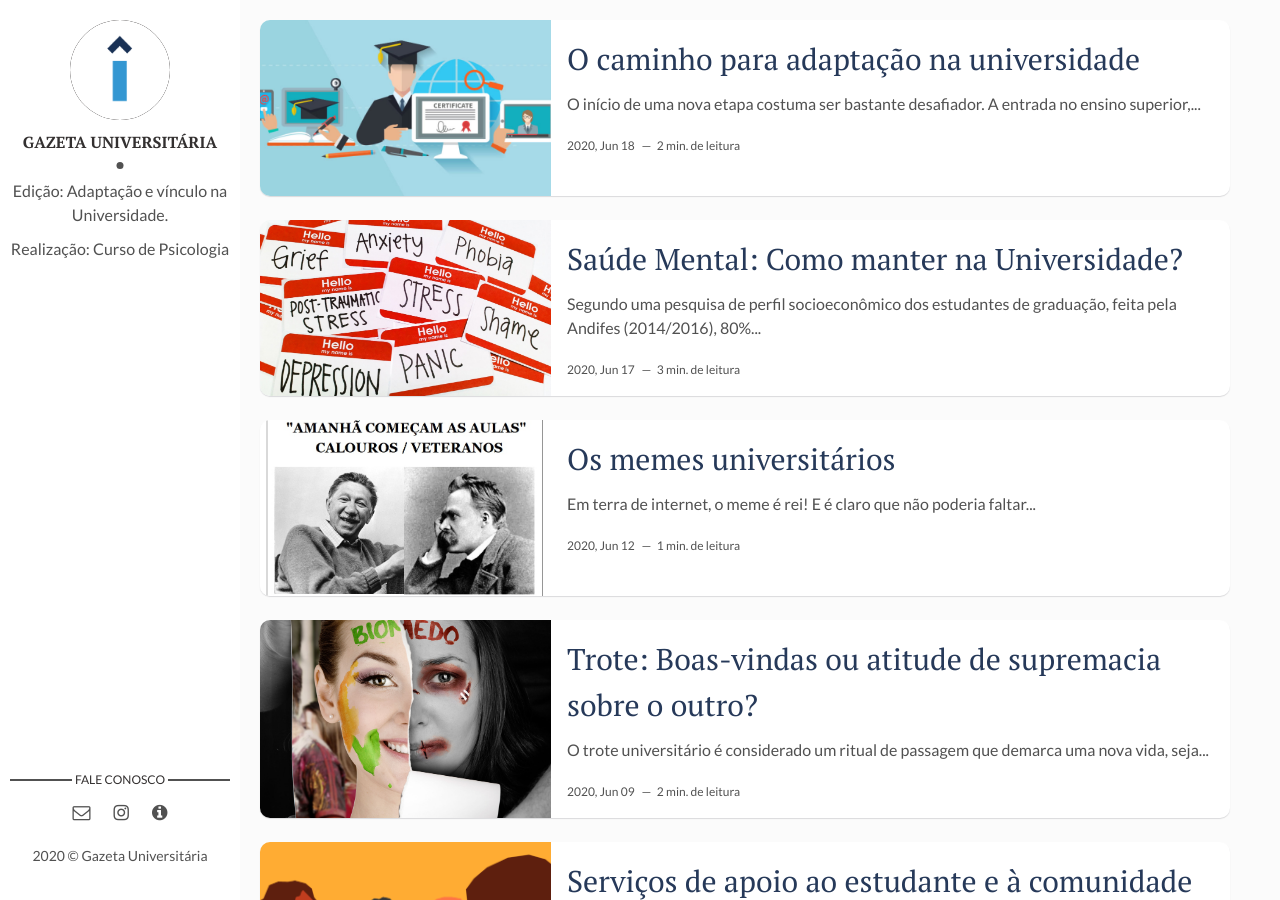
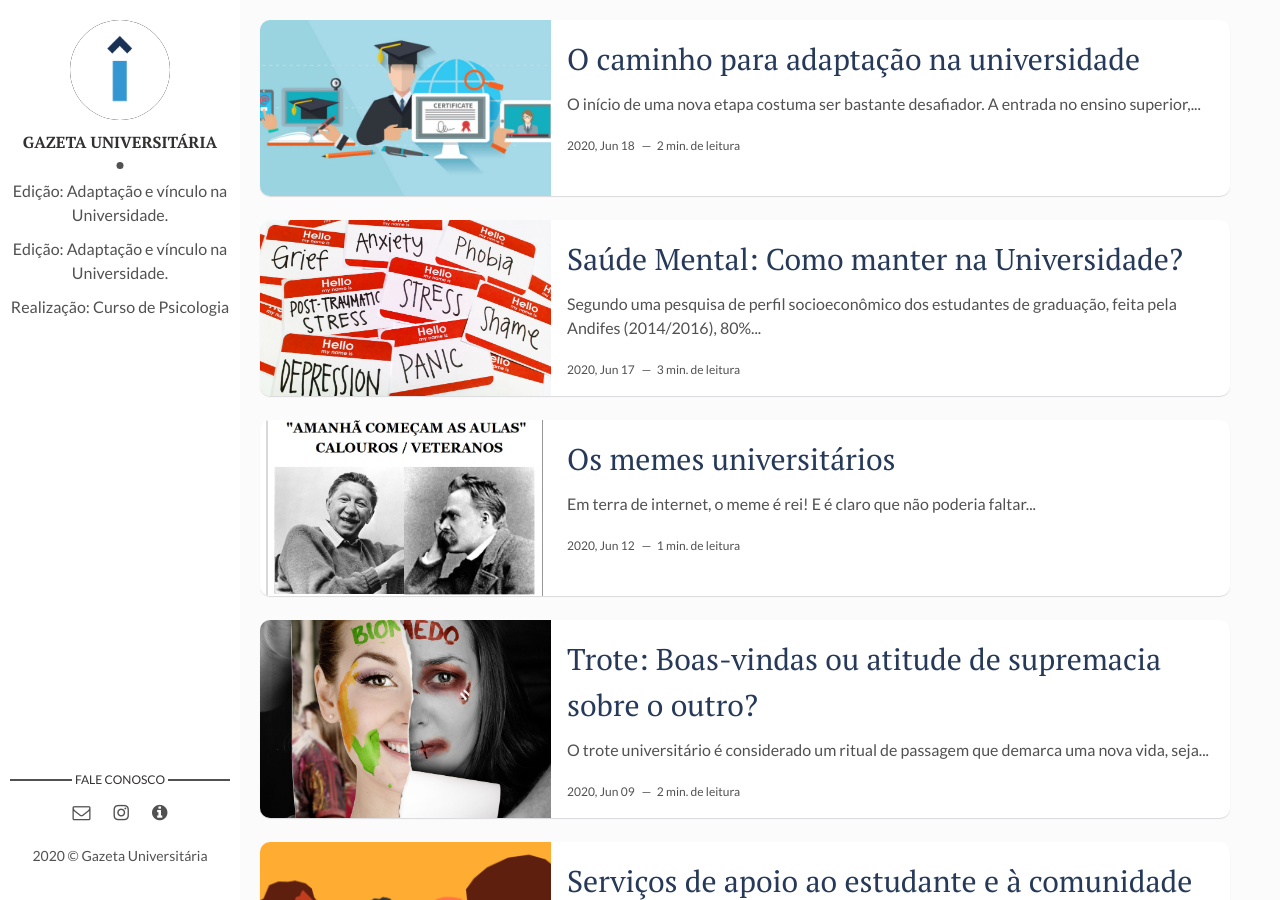
Before and after one commit to gazetauniversitaria/gazetauniversitaria.github.io, a Jekyll site: the page built from index.html, in a window 1280 px wide and 900 px high. Built offline with Jekyll 4.4.1, drawn with Linux system fonts in a browser that asks for light colours; the list of posts is cut into pages by our own code.

Commit message:
Update main.html

```diff
--- a/_layouts/main.html
+++ b/_layouts/main.html
@@ -10,6 +10,7 @@ layout: default
       </div>
       <div class="author-name">{{site.author}}</div>
       <p>{{site.about-author}}</p>
+      <p>Edição: Adaptação e vínculo na Universidade. </p>
       <p>Realização: Curso de Psicologia </p>
     </div>
   </header> <!-- End Header -->
```
